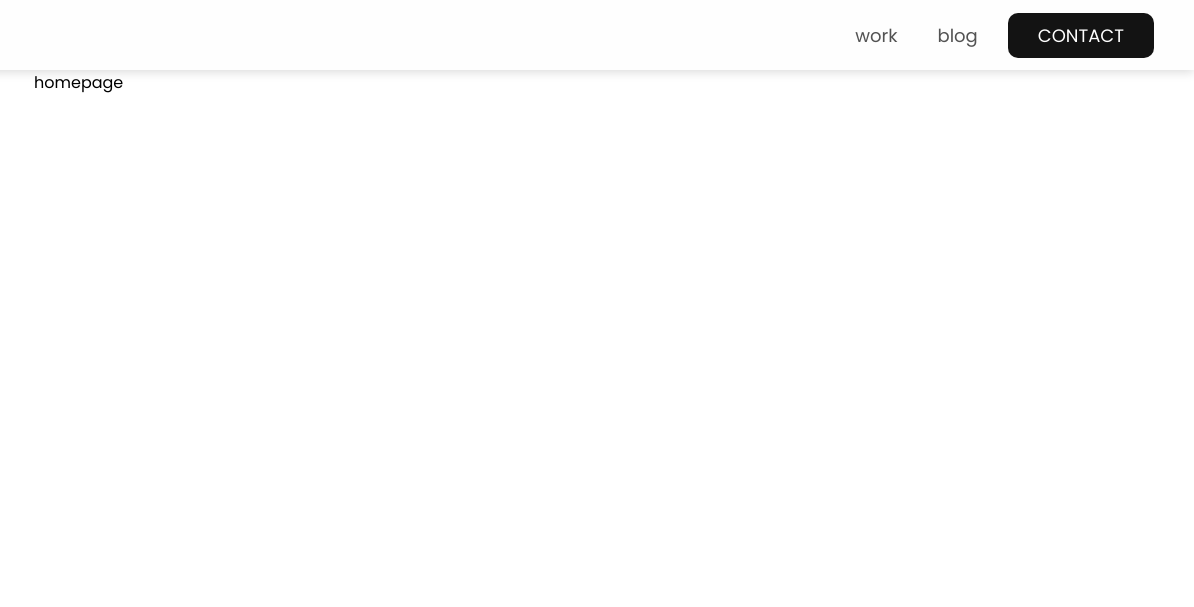
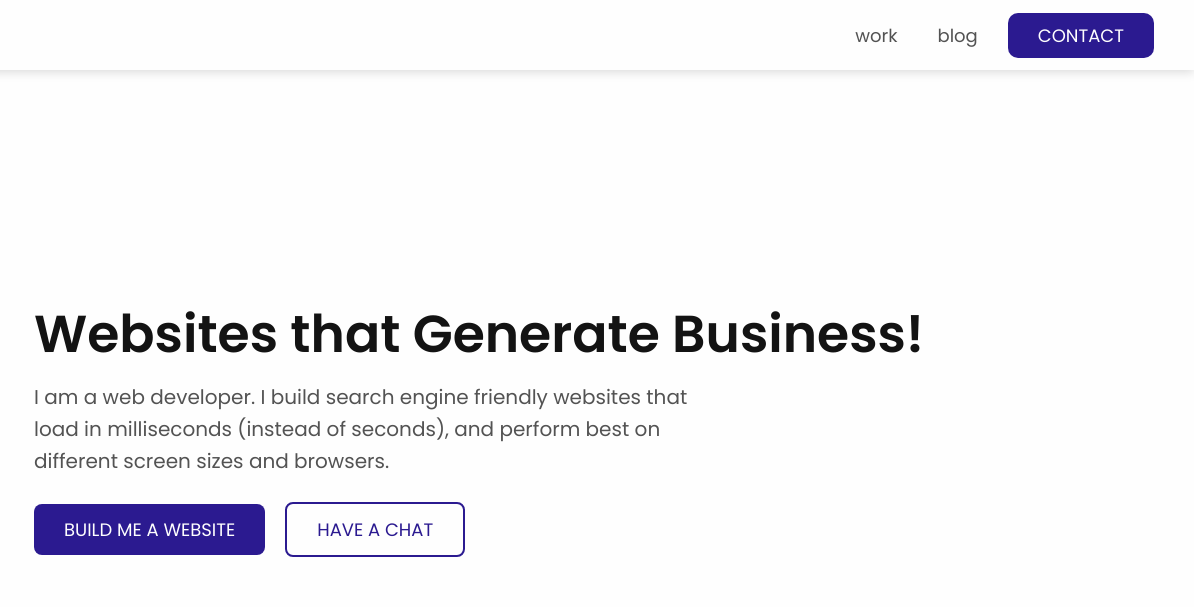
Before and after one commit to userharis/mharis.me, a Gatsby site: page / in a window 1280 px wide. Shown: the top 607 px of the page, 86-1280 px from the left. Built offline with nearby package versions, Linux system fonts and the light colour scheme; Gatsby itself is replaced by a stand-in of ours.

Commit message:
add hero section and some style fixes

```diff
--- /dev/null
+++ b/src/components/home/button.jsx
@@ -0,0 +1,19 @@
+import * as styles from "../../styles/home.module.css";
+
+const { button, filled, outlined } = styles;
+
+const Button = ({ href, className, onClick, variant = "filled", children }) => {
+  className = `${button} ${
+    variant === "filled" ? filled : outlined
+  } ${className}`;
+
+  const props = { className, onClick };
+
+  if (href) {
+    props.href = href;
+    return <a {...props}>{children}</a>;
+  }
+  return <button {...props}>{children}</button>;
+};
+
+export default Button;
--- /dev/null
+++ b/src/components/home/hero.jsx
@@ -0,0 +1,27 @@
+import * as styles from "../../styles/home.module.css";
+import Button from "./button";
+
+const { hero, heroTitle, heroPara, btnContainer } = styles;
+
+const HeroSection = () => {
+  return (
+    <section className={"top " + hero}>
+      <div>
+        <h1 className={heroTitle}>Websites that Generate Business!</h1>
+        <p className={heroPara}>
+          I am a web developer. I build search engine friendly websites that
+          load in milliseconds (instead of seconds), and perform best on
+          different screen sizes and browsers.
+        </p>
+        <div className={btnContainer}>
+          <Button href="#contact">Build me a website</Button>
+          <Button href="#contact" variant="outlined">
+            Have a chat
+          </Button>
+        </div>
+      </div>
+    </section>
+  );
+};
+
+export default HeroSection;
--- a/src/pages/index.js
+++ b/src/pages/index.js
@@ -1,12 +1,11 @@
 import "../styles/globals.css";
+import Layout from "../components/layout/layout";
+import Hero from "../components/home/hero";
 
-import Layout from "../components/layout/layout";
-
-// markup
 const IndexPage = () => {
   return (
     <Layout blogLayout={false}>
-      <h1>homepage</h1>
+      <Hero />
     </Layout>
   );
 };
--- a/src/styles/globals.css
+++ b/src/styles/globals.css
@@ -21,6 +21,11 @@ html,
 body {
   scroll-behavior: smooth;
   font-family: 'Poppins', sans-serif;
+  color: var(--dark);
+}
+
+body {
+  background: var(--light);
 }
 
 ol,
--- /dev/null
+++ b/src/styles/home.module.css
@@ -0,0 +1,63 @@
+/*
+=================== HERO =====================
+*/
+
+.hero {
+  min-height: 90vh;
+  display: flex;
+  justify-content: flex-start;
+  align-items: center;
+}
+
+.heroTitle {
+  line-height: 1.2;
+  font-size: clamp(22px, 8vw, 52px);
+  font-weight: 600;
+}
+
+.heroPara {
+  max-width: 700px;
+
+  font-size: 20px;
+  line-height: 1.6;
+
+  color: var(--dark-gray);
+  margin: 15px 0 25px 0;
+}
+
+
+.btnContainer :first-child {
+  margin-right: 20px;
+}
+
+.button {
+  text-align: center;
+  display: inline-block;
+  padding: 12px 30px;
+  text-transform: uppercase;
+  font-size: 18px;
+  border-radius: 8px;
+  font-family: 500;
+}
+
+.filled {
+  border: none;
+  background: var(--blue);
+  color: var(--light);
+}
+
+.outlined {
+  border: 2px solid var(--blue);
+  background: none;
+  color: var(--blue);
+}
+
+@media (max-width: 600px) {
+  .btnContainer :first-child {
+    margin-bottom: 20px;
+  }
+
+  .heroPara {
+    font-size: 17px;
+  }
+}
--- a/src/styles/layout.module.css
+++ b/src/styles/layout.module.css
@@ -3,6 +3,9 @@
 */
 .mainHeader {
   height: var(--header-height);
+
+  position: fixed;
+  width: 100%;
 
   background-color: var(--light);
   box-shadow: 0px 2px 10px rgba(0, 0, 0, 0.15);
@@ -53,7 +56,7 @@
 .linkAsButton a:hover {
   padding: 10px 30px;
   border-radius: 10px;
-  background-color: var(--dark);
+  background-color: var(--blue);
   color: var(--light);
   text-transform: uppercase;
 }
@@ -64,6 +67,7 @@
 */
 
 .main {
+  padding-top: var(--header-height);
   min-height: 90vh;
 }
 
```
